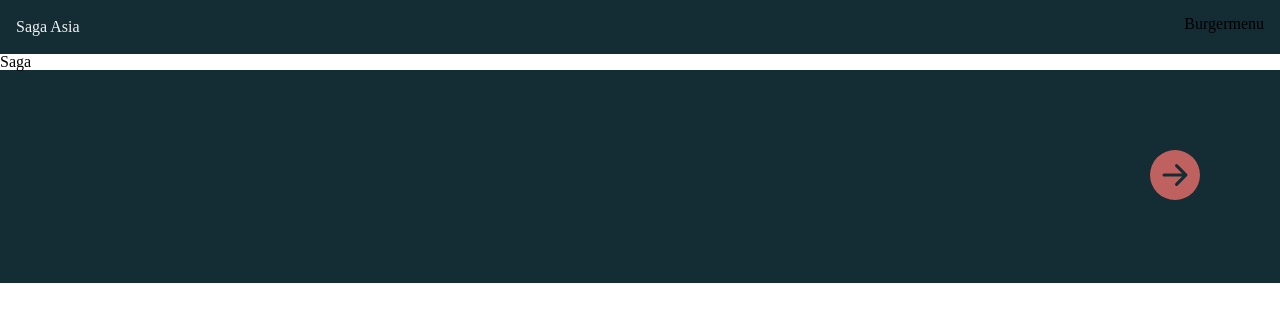
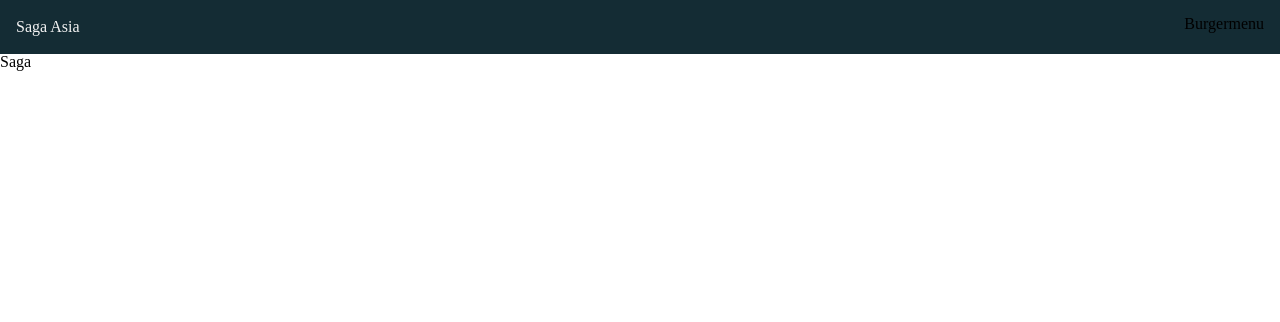
Before and after one commit to mobak88/Saga-Farmann, a Next.js app: page / in a window 1280 px wide. Shown: the top 322 px of the page. Built offline with nearby package versions, Linux system fonts and the light colour scheme.

Commit message:
Removing empty slider from front page

```diff
--- a/src/pages/index.tsx
+++ b/src/pages/index.tsx
@@ -20,7 +20,6 @@ export default function Home() {
       </Head>
       <main>
         <h1>Saga</h1>
-        <LatestNews />
       </main>
     </>
   );
```
